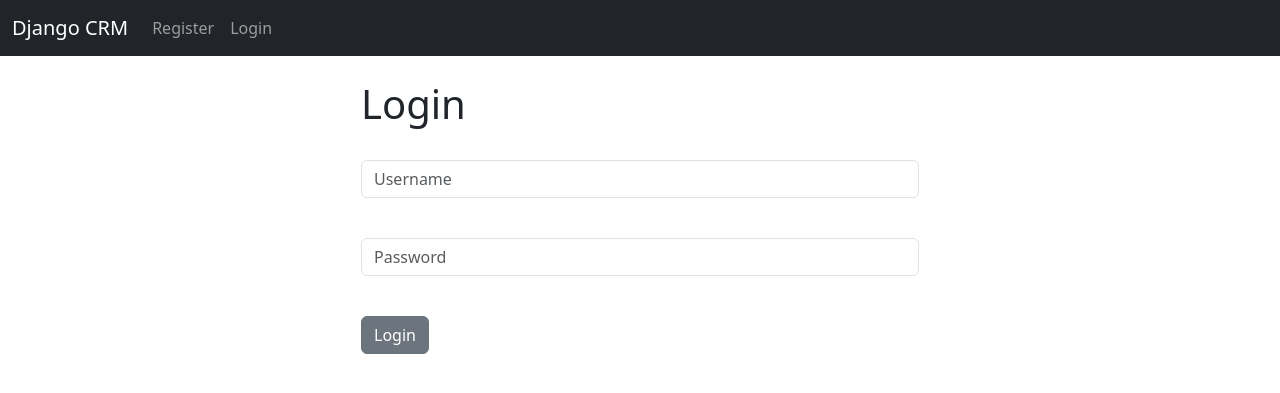
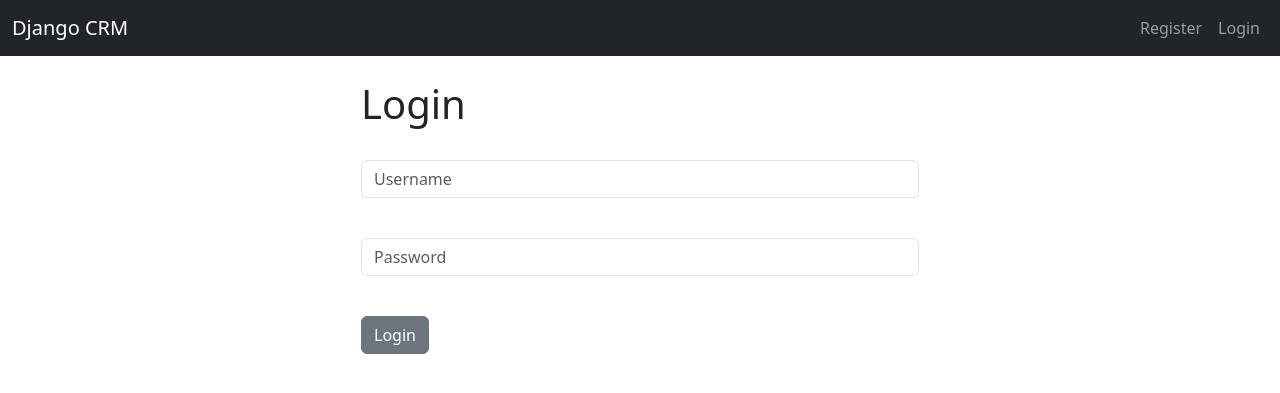
Before and after one commit to Pramod025/CRM_App, a Django app: page / in a window 1280 px wide. Shown: the top 393 px of the page. Run offline with Django 4.2, Linux system fonts and the light colour scheme.

Commit message:
Final Project Commi-1

```diff
--- a/website/Templates/navbar.html
+++ b/website/Templates/navbar.html
@@ -5,7 +5,7 @@
       <span class="navbar-toggler-icon"></span>
     </button>
     <div class="collapse navbar-collapse" id="navbarSupportedContent">
-      <ul class="navbar-nav me-auto mb-2 mb-lg-0">
+      <ul class="navbar-nav" style="margin-left: auto;">
 
         {% if user.is_authenticated %}
         <li class="nav-item">
```
